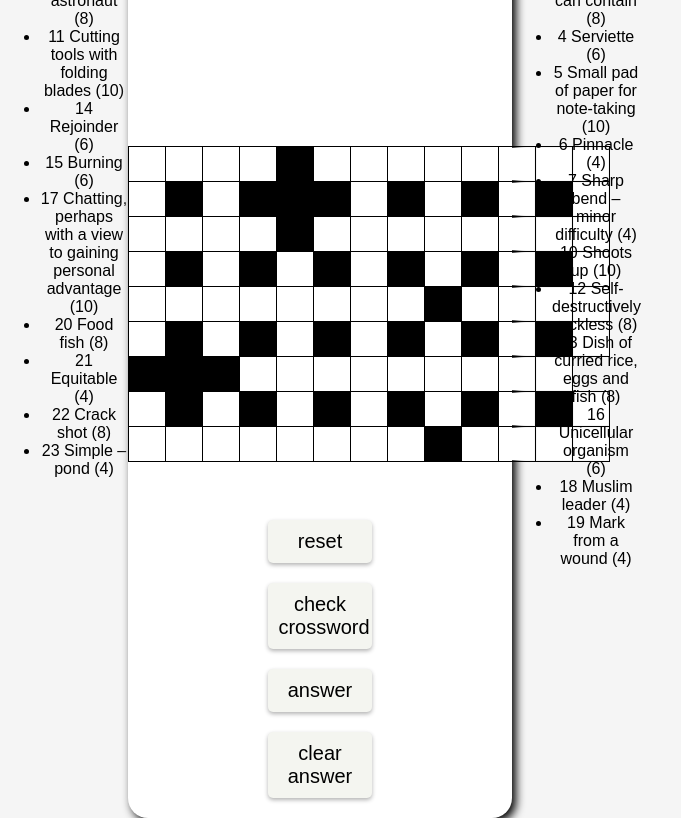
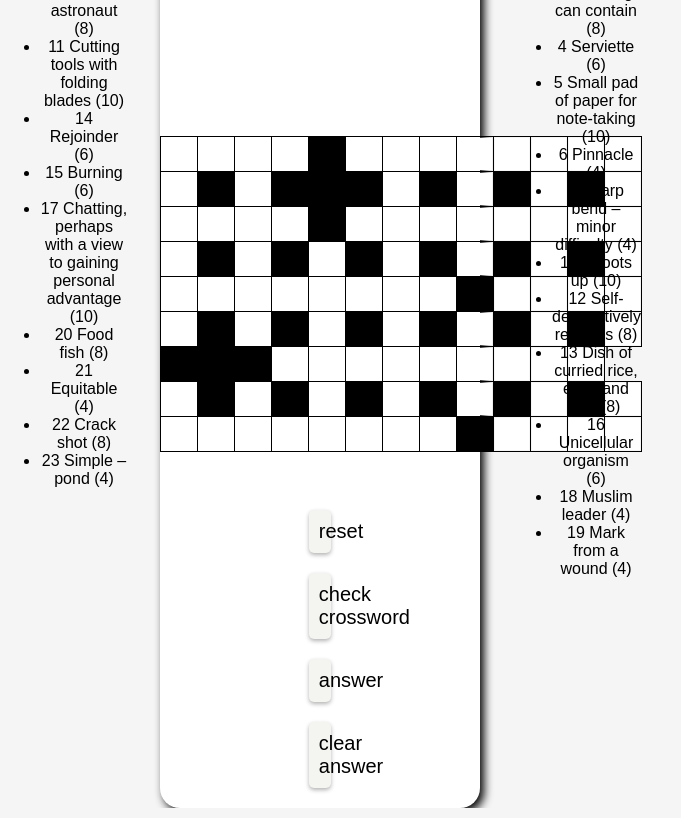
Before and after one commit to RayHoLam/Crossword, a plain HTML site: page index.html in a window 1280 px wide. Shown: the whole page, without its empty margins (0-681 px from the left). Drawn offline with Linux system fonts and the light colour scheme.

Commit message:
Update index.html

```diff
--- a/index.html
+++ b/index.html
@@ -33,8 +33,11 @@
             box-shadow: 4px 4px 10px rgba(0, 0, 0, 1),
                         -4px -4px 10px rgba(255, 255, 255, 0.2);
             background-color: white;
-            margin: 0 auto;
-            width: 60%;
+            margin: auto;
+            width: 50%;
+            height: 60%;
+            left: 50%;
+            right: 50%;
         }
 
         h2 {
@@ -43,13 +46,11 @@
         }
 
         table {
-            margin: 1.25rem auto;
+            margin: auto;
             border-collapse: collapse;
         }
 
         td {
-            width: 1.875rem;
-            height: 1.875rem;
             border: 1px solid #000;
             text-align: center;
             vertical-align: middle;
@@ -60,7 +61,7 @@
             color: black;
             border: none;
             display: block;
-            width: 30%;
+            width: 7%;
             padding: 0.625rem;
             font-size: 1.25rem;
             font-family: Arial, sans-serif;
@@ -88,15 +89,12 @@
         .hint-dialog {
             margin: 20px;
         }
-        .button-options {
-            margin: 20px;
-        }
         .incorrect {
             background-color: red;
         }
         h2 {
             text-align: right;
-            margin-right: 1.25rem;
+            margin: auto 1.25rem;
         }
     </style>
 </head>
```
